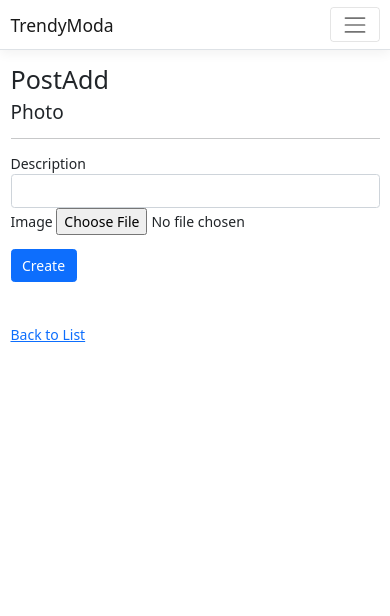
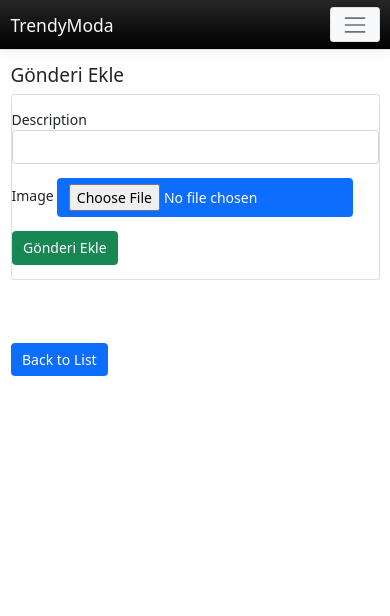
Before and after one commit to cenan54/TrendyModa, an ASP.NET Core app: template Views/Post/PostAdd.cshtml in a window 390 px wide. Shown: the top 616 px of the page. Run offline with ASP.NET Core 8, Linux system fonts and the light colour scheme; the template is opened without the code that fills it, so the values that code supplies are empty; style sheets or scripts are compiled from the project's sources.

Commit message:
post page fixed
layout of posts page is fixed. now the page is responsive to width of the window

```diff
--- a/Controllers/PostController.cs
+++ b/Controllers/PostController.cs
@@ -57,6 +57,7 @@ namespace TrendyModa.Controllers
         {
             var images = context.Photos.ToList();
 
+
                 return View(images);
         }
 
--- a/Views/Post/PostAdd.cshtml
+++ b/Views/Post/PostAdd.cshtml
@@ -4,35 +4,50 @@
     ViewData["Title"] = "Gönderi Ekle";
 }
 
-<h1>PostAdd</h1>
 
-<h4>Photo</h4>
-<hr />
+
+
+
 <div class="row">
+    <div class="col-sm-0 col-lg-2 col-xxl-3"></div>
+        <div class="col-sm-12 col-lg-8 col-xxl-6">
+        <h4>Gönderi Ekle</h4>
+        <div class="row">
+            <div class="col-12">
+                <div class="card mb-4 box-shadow">
                     <div class="col-md-4">
                         <form asp-action="PostAddAction" method="post" enctype="multipart/form-data">
                             <div asp-validation-summary="ModelOnly" class="text-danger"></div>
 
-            <div class="form-group">
+                            <div class="form-group mt-3">
                                 <label asp-for="Description" class="control-label"></label>
                                 <input asp-for="Description" class="form-control" />
                                 <span asp-validation-for="Description" class="text-danger"></span>
                             </div>
-            <div class="form-group">
+                            <div class="form-group mt-3">
                                 <label asp-for="Image" class="control-label"></label>
-                <input type="file" id="files" asp-for="Image" name="Image"/>
+                                <input class="btn btn-primary" type="file" id="files" asp-for="Image" name="Image" />
                                 <span asp-validation-for="Image" class="text-danger"></span>
                             </div>
-            <div class="form-group mt-3">
-                <input type="submit" value="Create" class="btn btn-primary" />
+                            <div class="form-group my-3">
+                                <input type="submit" value="Gönderi Ekle" class="btn btn-success" />
                             </div>
                         </form>
                     </div>
                 </div>
+            </div>
 
+        </div>
         <div class="mt-5">
-    <a asp-action="Index">Back to List</a>
+            <a class="btn btn-primary" asp-controller="Post" asp-action="GetImage">Back to List</a>
         </div>
+        </div>
+    <div class="col-sm-0 col-lg-2 col-xxl-3"></div>
+</div>
+
+
+
+
 
 @section Scripts {
     @{await Html.RenderPartialAsync("_ValidationScriptsPartial");}
--- /dev/null
+++ b/Views/Shared/LoginIndicator.cshtml
@@ -0,0 +1,27 @@
+@using System.Security.Claims
+@{
+}
+
+@if (User.Identity.IsAuthenticated)
+{
+    <div class="text-light"> @User.FindFirst(x => x.Type == "Username").Value </div>
+
+}
+else
+{
+    <a href="@Url.Action("Login","Account")">Login</a>
+}
+
+@* <div class="collapse" id="navbarToggleExternalContent" data-bs-theme="dark">
+    <div class="bg-dark p-4">
+        <h5 class="text-body-emphasis h4">Collapsed content</h5>
+        <span class="text-body-secondary">Toggleable via the navbar brand.</span>
+    </div>
+</div>
+<nav class="navbar navbar-dark bg-dark">
+    <div class="container-fluid">
+        <button class="navbar-toggler" type="button" data-bs-toggle="collapse" data-bs-target="#navbarToggleExternalContent" aria-controls="navbarToggleExternalContent" aria-expanded="false" aria-label="Toggle navigation">
+            <span class="navbar-toggler-icon"></span>
+        </button>
+    </div> *@
+</nav>
--- a/Views/Shared/UserHoverPartial.cshtml
+++ /dev/null
@@ -1,27 +0,0 @@
-@using System.Security.Claims
-@{
-}
-
-@if (User.Identity.IsAuthenticated)
-{
-    <div> @User.FindFirst(x => x.Type == "Username").Value </div>
-
-}
-else
-{
-    <a href="@Url.Action("Login","Account")">Login</a>
-}
-
-@* <div class="collapse" id="navbarToggleExternalContent" data-bs-theme="dark">
-    <div class="bg-dark p-4">
-        <h5 class="text-body-emphasis h4">Collapsed content</h5>
-        <span class="text-body-secondary">Toggleable via the navbar brand.</span>
-    </div>
-</div>
-<nav class="navbar navbar-dark bg-dark">
-    <div class="container-fluid">
-        <button class="navbar-toggler" type="button" data-bs-toggle="collapse" data-bs-target="#navbarToggleExternalContent" aria-controls="navbarToggleExternalContent" aria-expanded="false" aria-label="Toggle navigation">
-            <span class="navbar-toggler-icon"></span>
-        </button>
-    </div> *@
-</nav>
--- a/Views/Shared/_Layout.cshtml
+++ b/Views/Shared/_Layout.cshtml
@@ -15,32 +15,32 @@
 </head>
 <body>
     <header>
-        <nav class="navbar navbar-expand-sm navbar-toggleable-sm navbar-light bg-white border-bottom box-shadow mb-3">
+        <nav class="navbar navbar-expand-sm navbar-toggleable-sm navbar-light bg-black bg-gradient border-bottom box-shadow mb-3">
             <div class="container-fluid">
-                <a class="navbar-brand" asp-area="" asp-controller="Home" asp-action="Index">TrendyModa</a>
-                <button class="navbar-toggler" type="button" data-bs-toggle="collapse" data-bs-target=".navbar-collapse" aria-controls="navbarSupportedContent"
+                <a class="navbar-brand text-light" asp-area="" asp-controller="Home" asp-action="Index">TrendyModa</a>
+                <button class="navbar-toggler bg-light" type="button" data-bs-toggle="collapse" data-bs-target=".navbar-collapse" aria-controls="navbarSupportedContent"
                         aria-expanded="false" aria-label="Toggle navigation">
                     <span class="navbar-toggler-icon"></span>
                 </button>
                 <div class="navbar-collapse collapse d-sm-inline-flex justify-content-between">
                     <ul class="navbar-nav flex-grow-1">
                         <li class="nav-item">
-                            <a class="nav-link text-dark" asp-area="" asp-controller="Home" asp-action="Index">Ana Sayfa</a>
+                            <a class="nav-link text-light" asp-area="" asp-controller="Home" asp-action="Index">Ana Sayfa</a>
                         </li>
 
                         <li class="nav-item">
-                            <a class="nav-link text-dark" href=@Url.Action("PostAdd","Post")>Gönderi Ekle</a>
+                            <a class="nav-link text-light" href=@Url.Action("PostAdd","Post")>Gönderi Ekle</a>
                        </li>
                         <li class="nav-item">
-                            <a class="nav-link text-dark" href="@Url.Action("GetImage", "Post")">Gönderilerim</a>
+                            <a class="nav-link text-light" href="@Url.Action("GetImage", "Post")">Gönderilerim</a>
                         </li>
                         <li class="nav-item">
-                            <a class="nav-link text-dark" href="@Url.Action("LogoutIndex", "Account")">Çıkış Yap</a>
+                            <a class="nav-link text-light" href="@Url.Action("LogoutIndex", "Account")">Çıkış Yap</a>
                         </li>
                     </ul>
 
 
-                    <partial name="UserHoverPartial" />
+                    <partial name="LoginIndicator" />
                 </div>
             </div>
         </nav>
```
Also changed, not shown: Views/Post/GetImage.cshtml (+10 -1 lines), 13 other files. Lines whose indentation alone changed are shown as unchanged.
